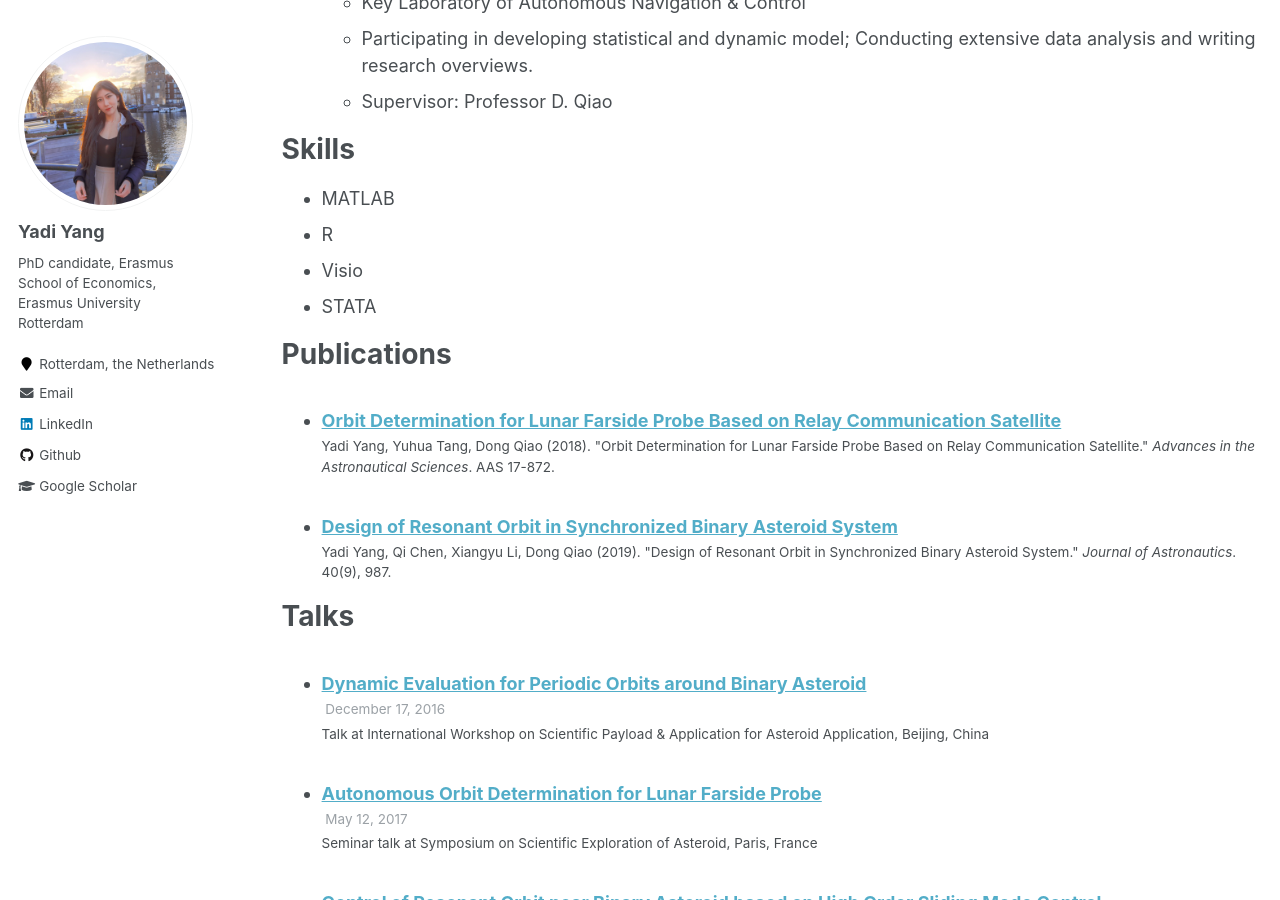
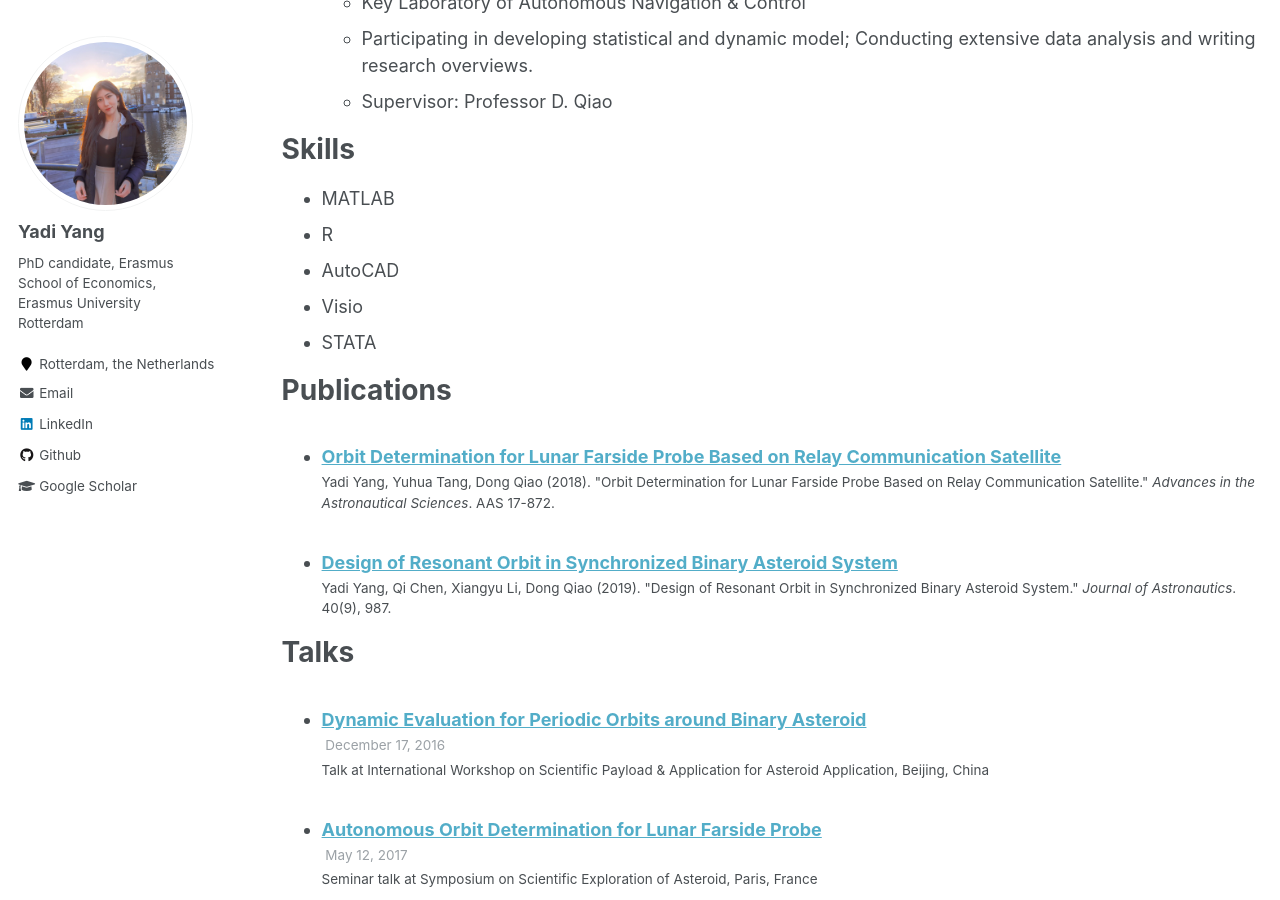
Before and after one commit to yangyadi/yangyadi.github.io, a Jekyll site: the page built from _pages/cv.md, in a window 1280 px wide and 900 px high, scrolled down 680 px. Built offline with Jekyll 4.4.1, drawn with Linux system fonts in a browser that asks for light colours.

Commit message:
Update cv.md

```diff
--- a/_pages/cv.md
+++ b/_pages/cv.md
@@ -35,6 +35,7 @@ Skills
 ======
 * MATLAB
 * R
+* AutoCAD
 * Visio
 * STATA
 
```
